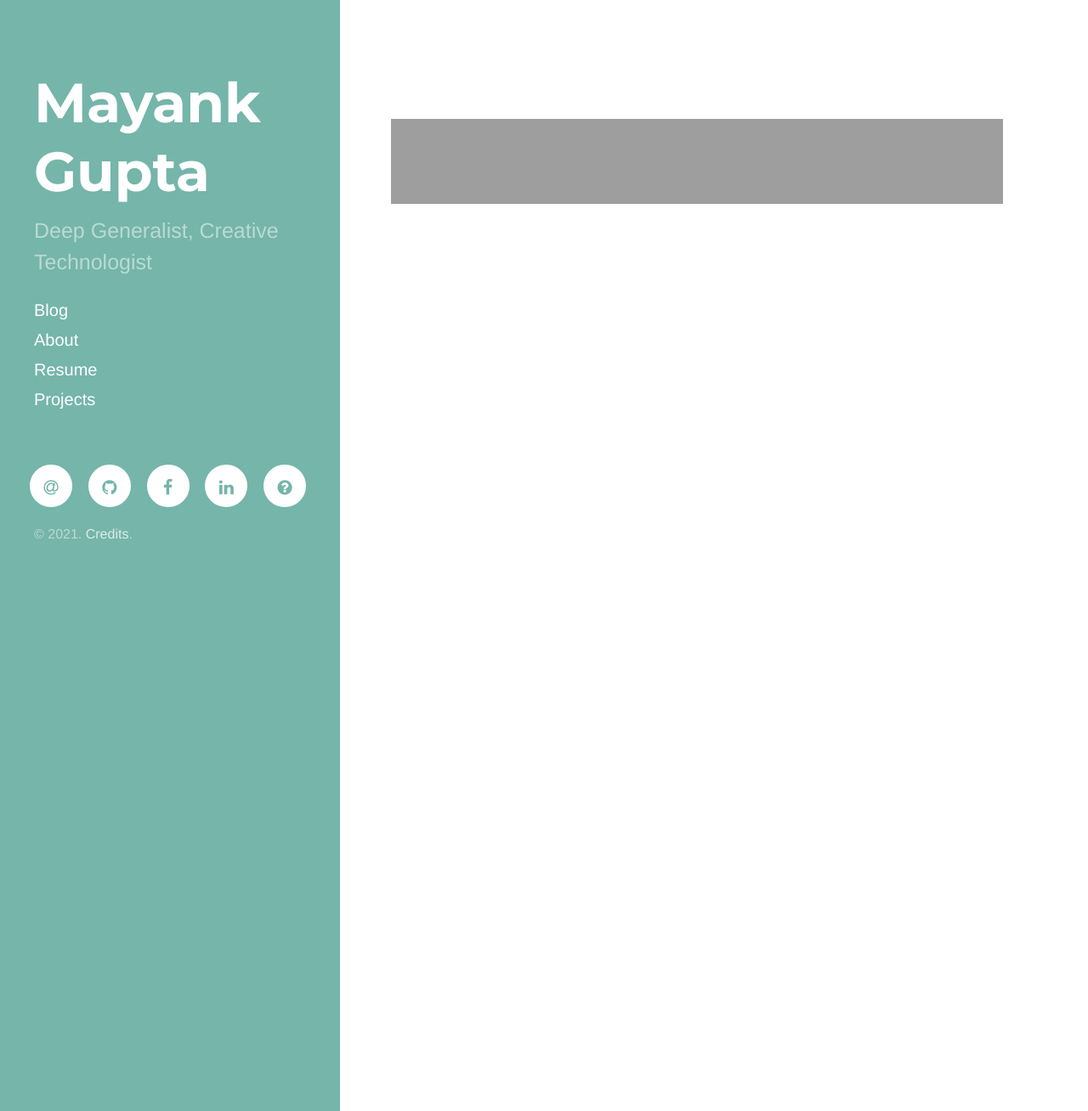
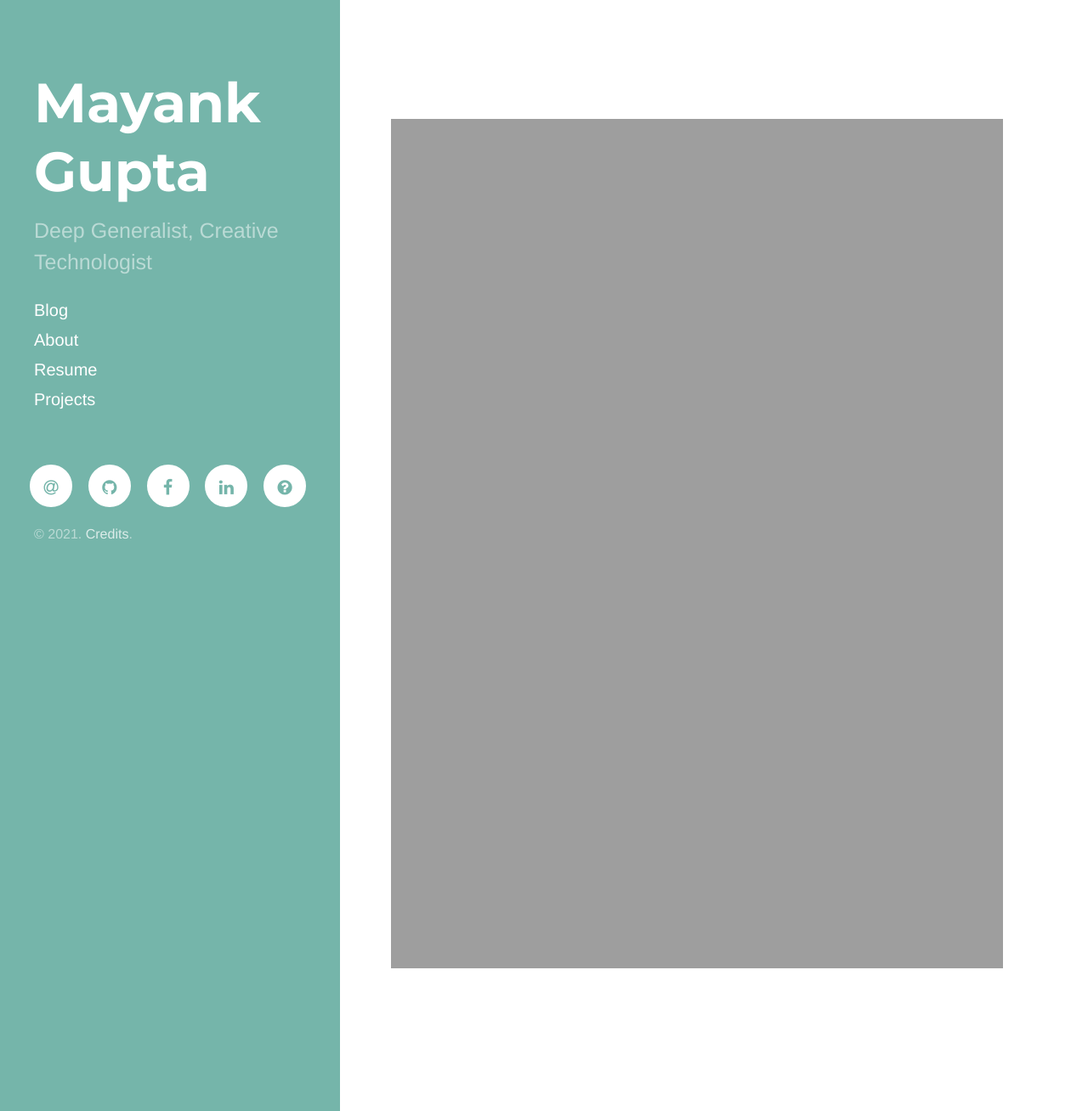
Before and after one commit to arcruiton/mayankgupta.gq, a Jekyll site: the page built from resume/index.md, in a window 1280 px wide and 1308 px high. Shown: the whole window at 85% size. Built offline with Jekyll 4.4.1, drawn with Linux system fonts in a browser that asks for light colours; nearby versions of some CDN libraries; our own code applies the rules of GitHub Pages for plain Markdown files.

Commit message:
Update index.md

```diff
--- a/resume/index.md
+++ b/resume/index.md
@@ -1 +1 @@
-<iframe src="http://mayank.gq/resume/1resume.pdf" frameborder="0" width="100%" height="100vh" scrolling="no"/>
+<iframe src="http://mayank.gq/resume/1resume.pdf" frameborder="0" width="100%" height="1000vh" scrolling="no"/>
```
